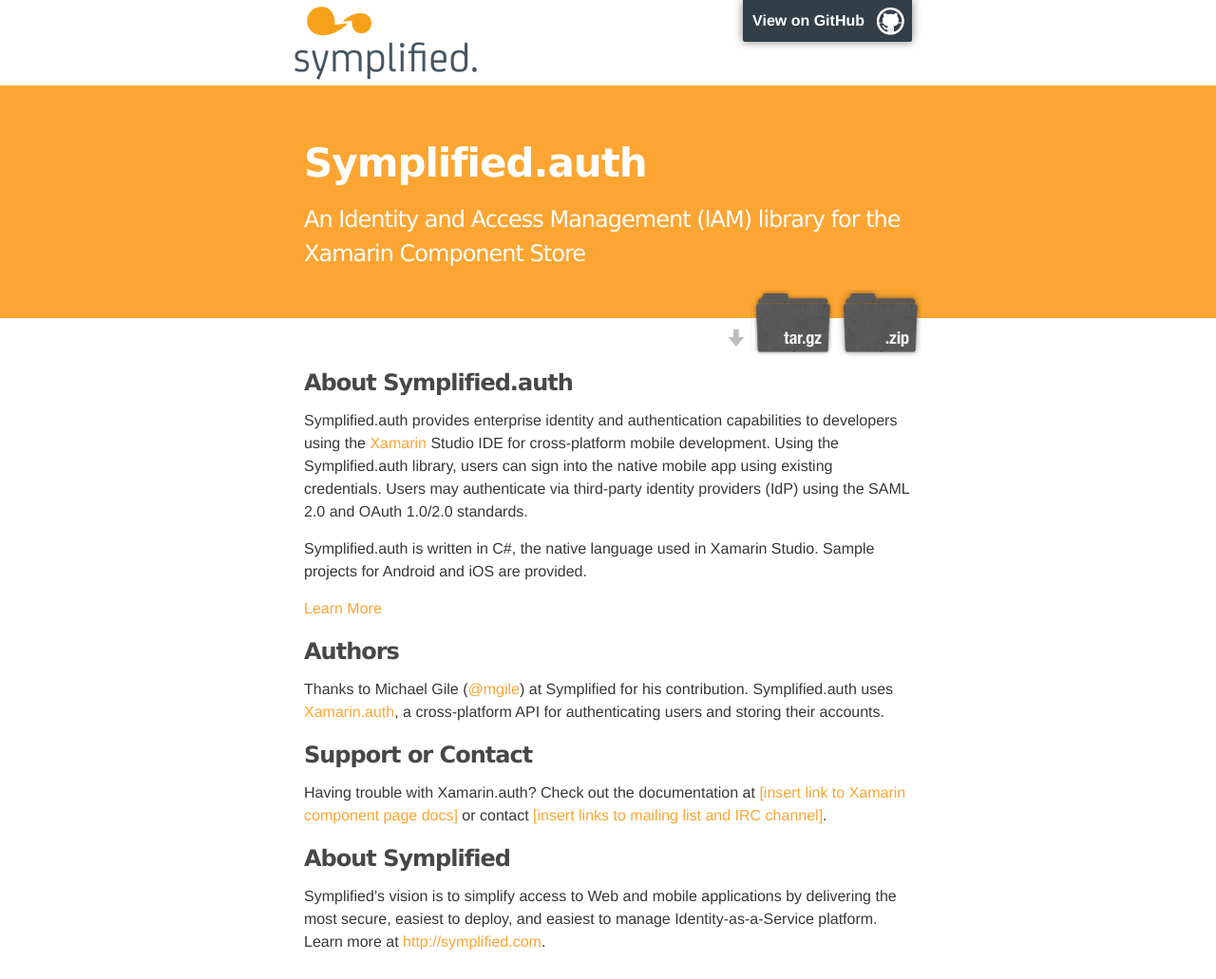
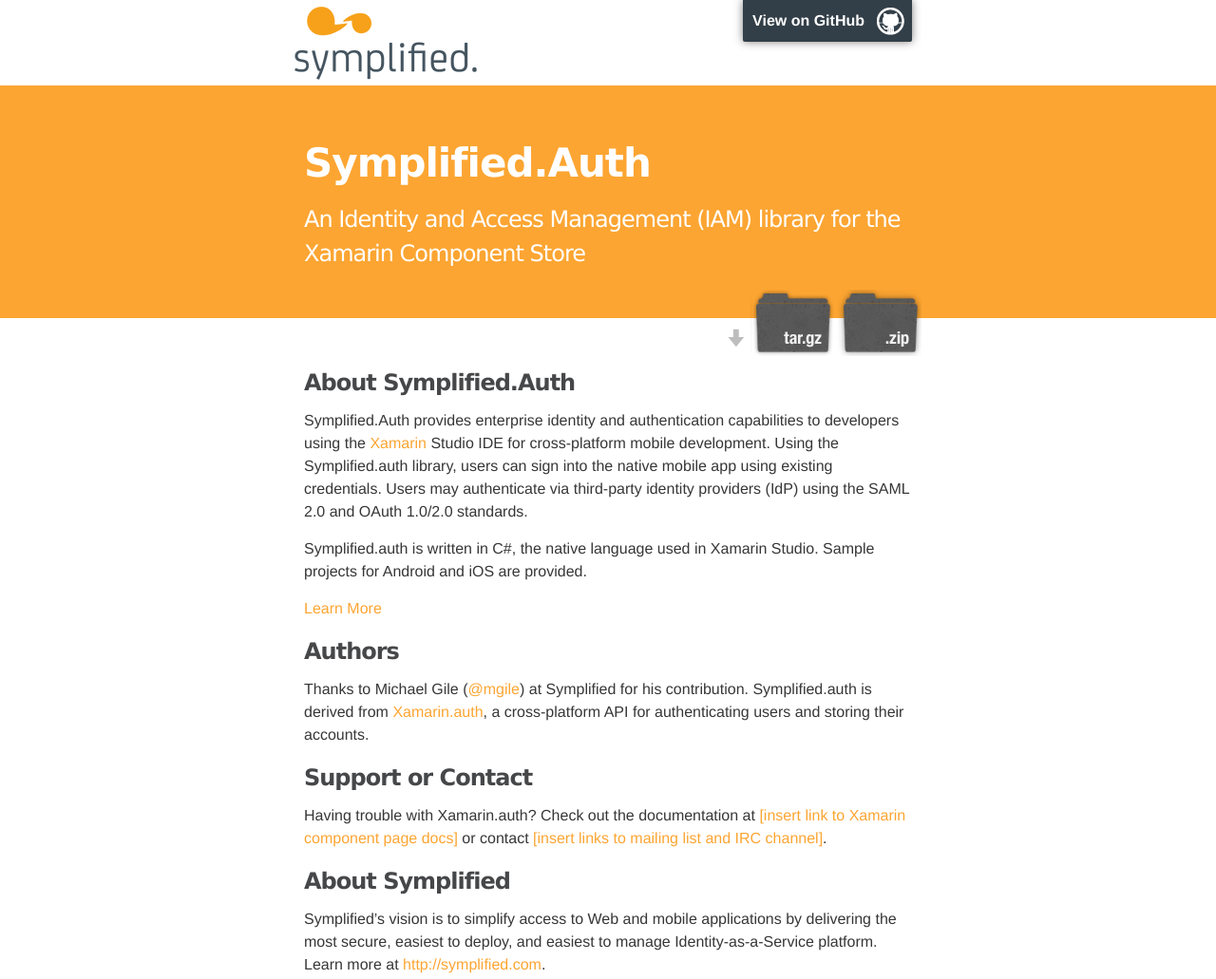
Before and after one commit to symplified/Symplified.Auth, a plain HTML site: page index.html in a window 1280 px wide. Shown: the top 1031 px of the page at 95% size. Drawn offline with Linux system fonts and the light colour scheme.

Commit message:
Revised project title

```diff
--- a/index.html
+++ b/index.html
@@ -25,7 +25,7 @@
         <header class="inner">
 
 
-          <h1 id="project_title">Symplified.auth</h1>
+          <h1 id="project_title">Symplified.Auth</h1>
           <h2 id="project_tagline">An Identity and Access Management (IAM) library for the Xamarin Component Store</h2>
 
             <section id="downloads">
@@ -39,9 +39,9 @@
     <div id="main_content_wrap" class="outer">
       <section id="main_content" class="inner">
         <h3>
-<a name="about-symplified.auth" class="anchor" href="#about-symplified.auth"><span class="octicon octicon-link"></span></a>About Symplified.auth</h3>
+<a name="about-symplified.auth" class="anchor" href="#about-symplified.auth"><span class="octicon octicon-link"></span></a>About Symplified.Auth</h3>
 
-<p>Symplified.auth provides enterprise identity and authentication capabilities to developers using the <a href="http://xamarin.com/" title="Xamarin">Xamarin</a> Studio IDE for cross-platform mobile development. Using the Symplified.auth library, users can sign into the native mobile app using existing credentials. Users may authenticate via third-party identity providers (IdP) using the SAML 2.0 and OAuth 1.0/2.0 standards.</p>
+<p>Symplified.Auth provides enterprise identity and authentication capabilities to developers using the <a href="http://xamarin.com/" title="Xamarin">Xamarin</a> Studio IDE for cross-platform mobile development. Using the Symplified.auth library, users can sign into the native mobile app using existing credentials. Users may authenticate via third-party identity providers (IdP) using the SAML 2.0 and OAuth 1.0/2.0 standards.</p>
 
 <p>Symplified.auth is written in C#, the native language used in Xamarin Studio. Sample projects for Android and iOS are provided.</p>
 
@@ -50,7 +50,7 @@
 <h3>
 <a name="authors-and-contributors" class="anchor" href="#authors-and-contributors"><span class="octicon octicon-link"></span></a>Authors</h3>
 
-<p>Thanks to Michael Gile (<a href="https://github.com/mgile" class="user-mention">@mgile</a>) at Symplified for his contribution. Symplified.auth uses <a href="https://github.com/xamarin/Xamarin.Auth">Xamarin.auth</a>, a cross-platform API for authenticating users and storing their accounts.</p>
+<p>Thanks to Michael Gile (<a href="https://github.com/mgile" class="user-mention">@mgile</a>) at Symplified for his contribution. Symplified.auth is derived from <a href="https://github.com/xamarin/Xamarin.Auth">Xamarin.auth</a>, a cross-platform API for authenticating users and storing their accounts.</p>
 
 <h3>
 <a name="support-or-contact" class="anchor" href="#support-or-contact"><span class="octicon octicon-link"></span></a>Support or Contact</h3>
```
